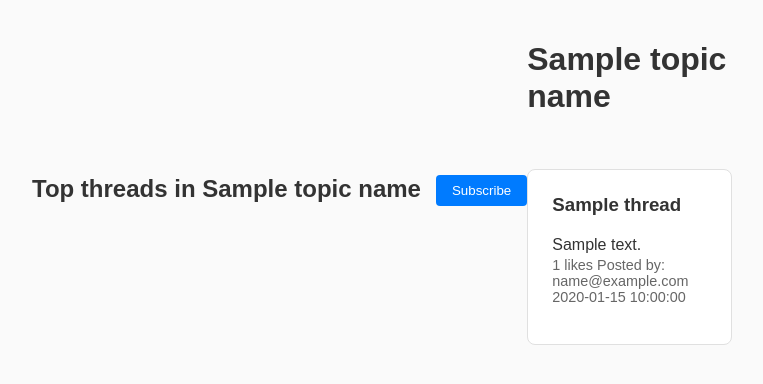
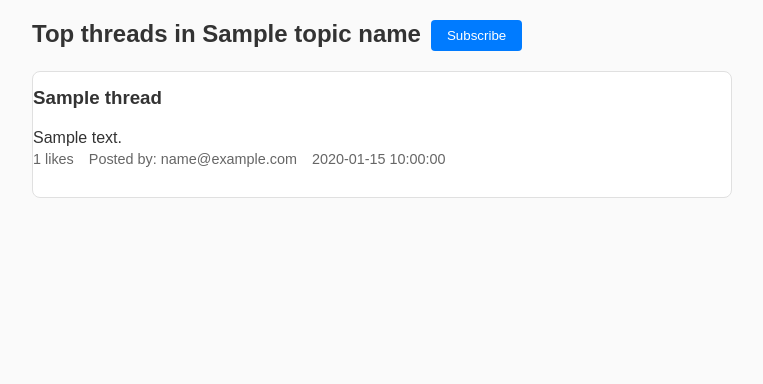
Before and after one commit to FlyingTiger7/CS4111-Project1, a Python web app: template templates/topic.html in a window 1280 px wide. Shown: the part 120-504 px from the top of the page, without its empty margins (258-1021 px from the left). Run offline with Jinja, Linux system fonts and the light colour scheme; the template is opened without the code that fills it: most values are stand-ins (such as "Sample title", 1, 10 or a date in 2020).

Commit message:
change topics

```diff
--- a/templates/topic.html
+++ b/templates/topic.html
@@ -2,56 +2,34 @@
 {% block title %}{{ topic_name }} - Fitdit{% endblock %}
 {% block content %}
 
-<!-- Additional content for the topic page can go here -->
-
-<div style="display: flex; align-items: center;justify-content: space-between;">
-    <div style="display: flex;gap: 5px; flex-shrink: 0; ">
-        <h2 style="margin: 0; margin-right: 10px;">Top threads in {{ topic_name }}</h2>
+<!-- Topic Header and Subscribe Button -->
+<div style="display: flex; align-items: center; justify-content: space-between; margin-bottom: 20px;">
+    <div style="display: flex; gap: 10px; flex-shrink: 0;">
+        <h2 style="margin: 0;">Top threads in {{ topic_name }}</h2>
 
         <!-- Subscribe Button -->
-
         <form action="{{ url_for('subscribe_to_topic', topic_name=topic_name) }}" method="post" class="subscribe-form" style="margin: 0;">
             {% if is_subscribed %}
-
-            <button type="submit" class="button-subscribe">
+                <button type="submit" class="button-subscribe" style="background-color: #6a0dad; color: white; border: none; padding: 8px 16px; border-radius: 4px; cursor: pointer;">
                     Subscribed
                 </button>
             {% else %}
                 <button type="submit" style="background-color: #007BFF; color: white; border: none; padding: 8px 16px; border-radius: 4px; cursor: pointer;">
                     Subscribe
                 </button>
-
             {% endif %}
         </form>
     </div>
-<div class="topic-container">
-    <div class="topic-header">
-        <div class="topic-title-section">
-            <h1>{{ topic_name }}</h1>
-
-            <div class="topic-actions">
-                {% if current_user.is_authenticated %}
-                    <a href="{{ url_for('create_thread', topic_name=topic_name) }}" class="button">Create Thread</a>
-
-                    <form method="POST" action="{{ url_for('subscribe_to_topic', topic_name=topic_name) }}" class="subscribe-form">
-                        <button type="submit" class="button-subscribe">
-                            {% if is_subscribed %}
-                                Unsubscribe
-                            {% else %}
-                                Subscribe
-                            {% endif %}
-                        </button>
-                    </form>
-                {% endif %}
-            </div>
-        </div>
 </div>
 
+<!-- Topic Container -->
+<div class="topic-container">
+    <!-- Flash Messages -->
     {% with messages = get_flashed_messages() %}
         {% if messages %}
-            <div class="flash-messages">
+            <div class="flash-messages" style="margin-bottom: 20px;">
                 {% for message in messages %}
-                    <div class="flash-message">
+                    <div class="flash-message" style="background-color: #f8d7da; color: #721c24; padding: 10px; border-radius: 4px; margin-bottom: 10px;">
                         {{ message }}
                     </div>
                 {% endfor %}
@@ -59,9 +37,10 @@
         {% endif %}
     {% endwith %}
 
+    <!-- Threads Section -->
     <div class="thread-list">
         {% for thread in topic_threads %}
-            <div class="thread">
+            <div class="thread" style="border-bottom: 1px solid #e0e0e0; padding: 15px 0;">
                 <h3>
                     <a href="{{ url_for('view_thread', thread_id=thread.thread_id, topic_name=topic_name) }}">
                         {{ thread.title }}
@@ -72,12 +51,13 @@
                     {{ thread.body }}
                 </div>
 
-                <div class="thread-meta">
+                <div class="thread-meta" style="display: flex; align-items: center; gap: 15px; flex-wrap: wrap;">
                     <span class="like-count">{{ thread.like_count }} likes</span>
                     <span class="author">Posted by: {{ thread.email }}</span>
+
                     {% if current_user.is_authenticated and thread.email != current_user.email %}
-                        <form method="POST" action="{{ url_for('follow', followed_email=thread.email) }}" class="follow-form">
-                            <button type="submit" class="button-follow">
+                        <form method="POST" action="{{ url_for('follow', followed_email=thread.email) }}" class="follow-form" style="margin: 0;">
+                            <button type="submit" class="button-follow" style="background-color: #007BFF; color: white; border: none; padding: 5px 10px; border-radius: 4px; cursor: pointer;">
                                 {% if thread.email in followed %}
                                     Unfollow
                                 {% else %}
@@ -86,6 +66,7 @@
                             </button>
                         </form>
                     {% endif %}
+
                     <span class="timestamp">{{ thread.timestamp }}</span>
                 </div>
             </div>
```
Lines whose indentation alone changed are shown as unchanged.
